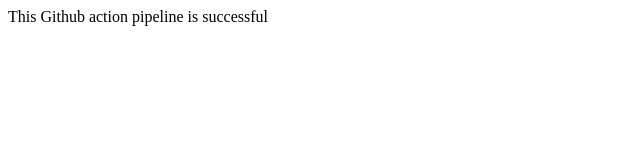
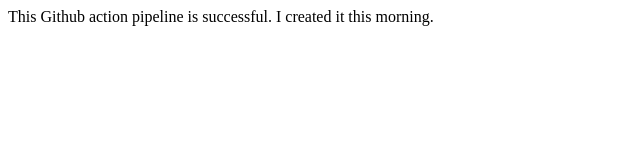
Before and after one commit to AforOdoma/github-action-project, a plain HTML site: page index.html in a window 1280 px wide. Shown: the whole page, without its empty margins (0-640 px from the left). Drawn offline with Linux system fonts and the light colour scheme.

Commit message:
Update HTML file

```diff
--- a/index.html
+++ b/index.html
@@ -6,6 +6,7 @@
     <title>Document</title>
 </head>
 <body>
-    This Github action pipeline is successful
+    This Github action pipeline is successful.
+    I created it this morning.
 </body>
 </html>
```
